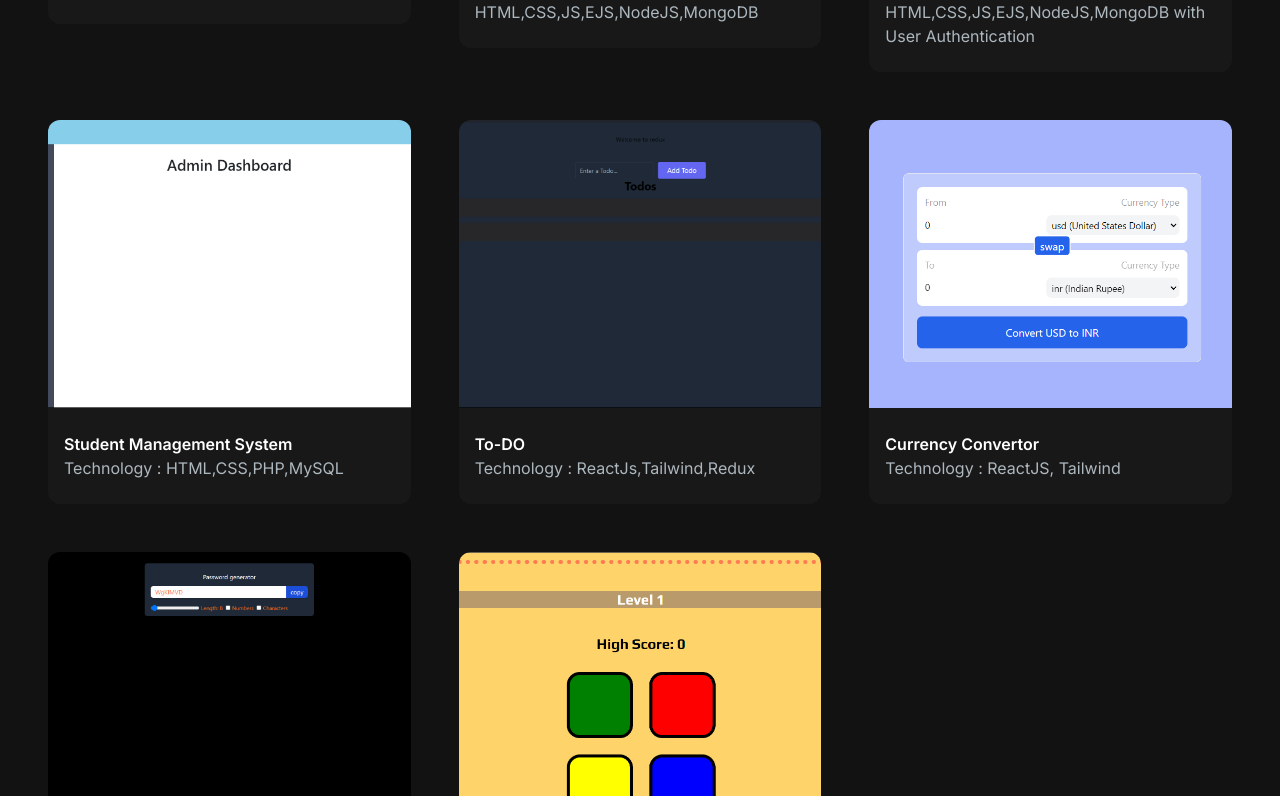
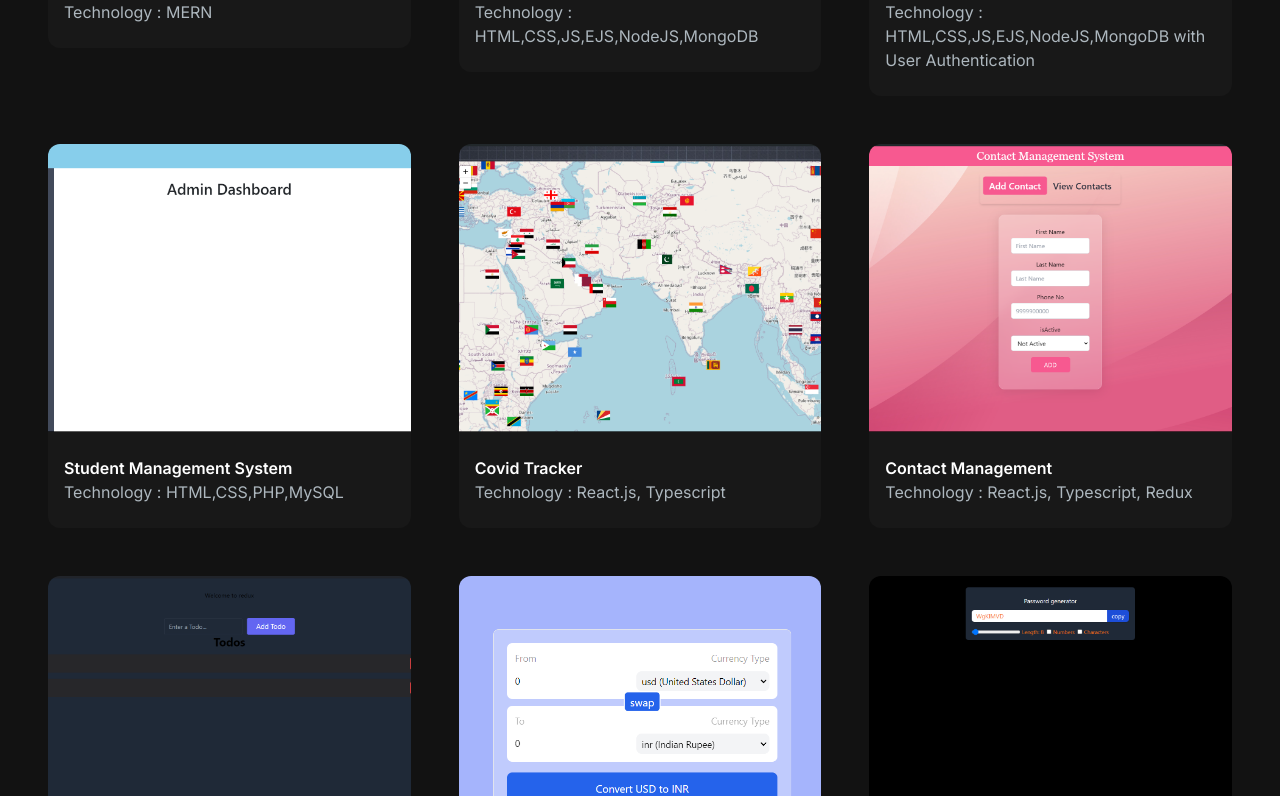
Before and after one commit to Wasif0787/Portfolio, a Next.js app: page / in a window 1280 px wide. Shown: the part 1849-2645 px from the top of the page. Built offline with nearby package versions, Linux system fonts and the light colour scheme.

Commit message:
Added cms and covid tracker

```diff
--- a/src/app/Components/AboutSection.jsx
+++ b/src/app/Components/AboutSection.jsx
@@ -16,6 +16,7 @@ const AboutSection = () => {
           <li>HLML</li>
           <li>CSS</li>
           <li>Javascript</li>
+          <li>Typescript</li>
           <li>SQL</li>
           <li>MongoDB</li>
           <li>Express</li>
@@ -63,7 +64,7 @@ const AboutSection = () => {
             <TabButton selectTab={() => handleTabChange("education")} active={tab === "education"}>Education</TabButton>
             {/* <TabButton selectTab={() => handleTabChange("certification")} active={tab === "certification"}>Certification</TabButton> */}
           </div>
-            <div className="mt-8">{TAB_DATA.find((t)=>t.id===tab).content}</div>
+          <div className="mt-8">{TAB_DATA.find((t) => t.id === tab).content}</div>
         </div>
       </div>
     </section>
--- a/src/app/Components/ProjectsSection.jsx
+++ b/src/app/Components/ProjectsSection.jsx
@@ -42,6 +42,24 @@ const projectData = [
     },
     {
         id: 5,
+        title: "Covid Tracker",
+        desc: "Technology : React.js, Typescript",
+        image: "/images/Projects/FrontEnd/covid.png",
+        tag: ["All", "FrontEnd"],
+        gitUrl: "https://github.com/Wasif0787/Covid-Tracker",
+        siteUrl: "https://covid-tracker-wasif.netlify.app/"
+    },
+    {
+        id: 6,
+        title: "Contact Management",
+        desc: "Technology : React.js, Typescript, Redux",
+        image: "/images/Projects/FrontEnd/cms.png",
+        tag: ["All", "FrontEnd"],
+        gitUrl: "https://github.com/Wasif0787/Contact-Management-System",
+        siteUrl: "https://cms-redux.netlify.app/"
+    },
+    {
+        id: 7,
         title: "To-DO",
         desc: "Technology : ReactJs,Tailwind,Redux",
         image: "/images/Projects/FrontEnd/toDo.png",
@@ -50,7 +68,7 @@ const projectData = [
         siteUrl: "https://to-do-redux-toolkit.netlify.app/"
     },
     {
-        id: 6,
+        id: 8,
         title: "Currency Convertor",
         desc: "Technology : ReactJS, Tailwind",
         image: "/images/Projects/FrontEnd/currencyConvertor.png",
@@ -59,7 +77,7 @@ const projectData = [
         siteUrl: "https://currency-convertor-101.netlify.app/"
     },
     {
-        id: 7,
+        id: 9,
         title: "Password Generator",
         desc: "Technology : ReactJS, Tailwind",
         image: "/images/Projects/FrontEnd/passwordGenerator.png",
@@ -68,14 +86,15 @@ const projectData = [
         siteUrl: "https://password-generatot.netlify.app/"
     },
     {
-        id: 7,
+        id: 10,
         title: "Simon Game",
         desc: "Technology : HTML,CSS,JS",
         image: "/images/Projects/FrontEnd/simon.png",
         tag: ["All", "FrontEnd"],
         gitUrl: "https://github.com/Wasif0787/Simon-Game",
         siteUrl: "https://wasif0787.github.io/Simon-Game/"
-    }
+    },
+
 ]
 
 const ProjectsSection = () => {
```
Also changed, not shown: public/images/Projects/FrontEnd/cms.png (added), public/images/Projects/FrontEnd/covid.png (added).
